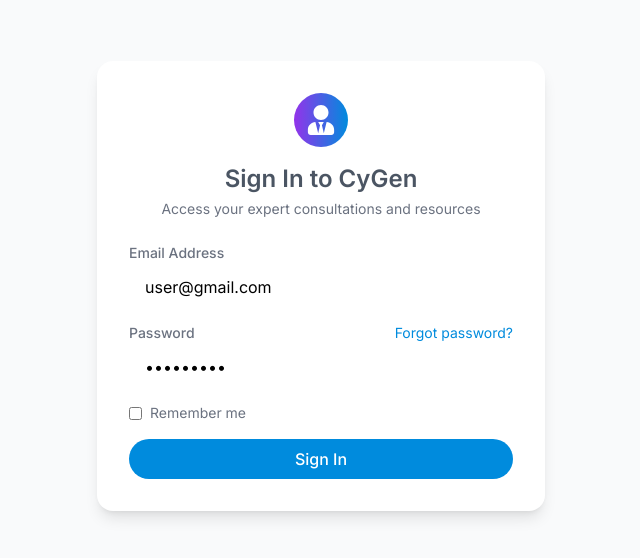
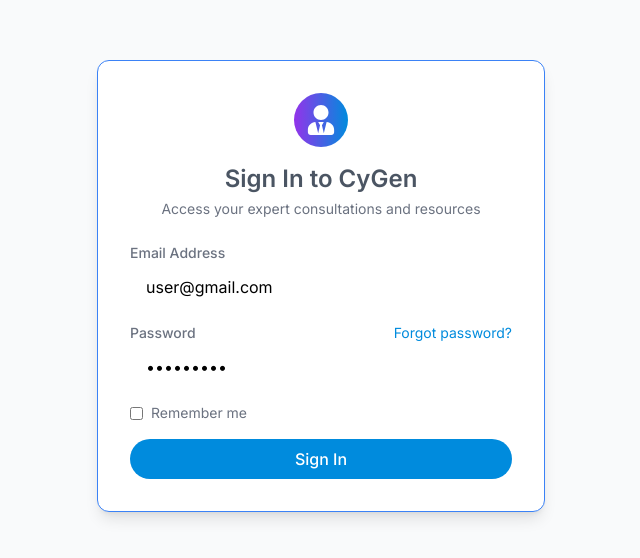
Before and after one commit to ChetanDhage/Cygen_Consultancy, a React (Vite) app in the folder frontend/: page /login in a window 1280 px wide. Shown: the part 114-672 px from the top of the page, without its empty margins (319-959 px from the left). Built offline with nearby package versions, Linux system fonts and the light colour scheme.

Commit message:
theme change

```diff
--- a/frontend/src/components/Login.jsx
+++ b/frontend/src/components/Login.jsx
@@ -38,7 +38,7 @@ const Login = () => {
 
   return (
     <div className="min-h-screen flex items-center justify-center bg-gray-50 dark:bg-[#090d13] px-4">
-      <div className="max-w-md w-full bg-white dark:bg-[#0b1225] p-8 rounded-2xl shadow-lg my-4">
+      <div className="max-w-md w-full bg-white dark:bg-[#0b1225] border border-blue-500 p-8 rounded-xl shadow-lg my-4">
         <div className="flex flex-col items-center">
           <div className="bg-gradient-to-r from-secondary to-primary p-3 rounded-full mb-4">
             <FaUserTie className="text-white text-3xl" />
@@ -67,7 +67,7 @@ const Login = () => {
               onChange={(e) => setEmail(e.target.value)}
               placeholder="you@example.com"
               required
-              className="w-full rounded-3xl px-4 py-2 focus:outline-none focus:ring-2 focus:ring-primary dark:bg-slate-900"
+              className="w-full rounded-3xl px-4 py-2 focus:outline-none focus:ring-2 focus:ring-primary dark:text-white dark:bg-slate-900"
             />
           </div>
 
@@ -86,7 +86,7 @@ const Login = () => {
               onChange={(e) => setPwd(e.target.value)}
               placeholder="••••••••"
               required
-              className="w-full rounded-3xl px-4 py-2 focus:outline-none focus:ring-2 focus:ring-primary dark:bg-slate-900"
+              className="w-full rounded-3xl dark:text-white px-4 py-2 focus:outline-none focus:ring-2 focus:ring-primary dark:bg-slate-900"
             />
           </div>
 
```
